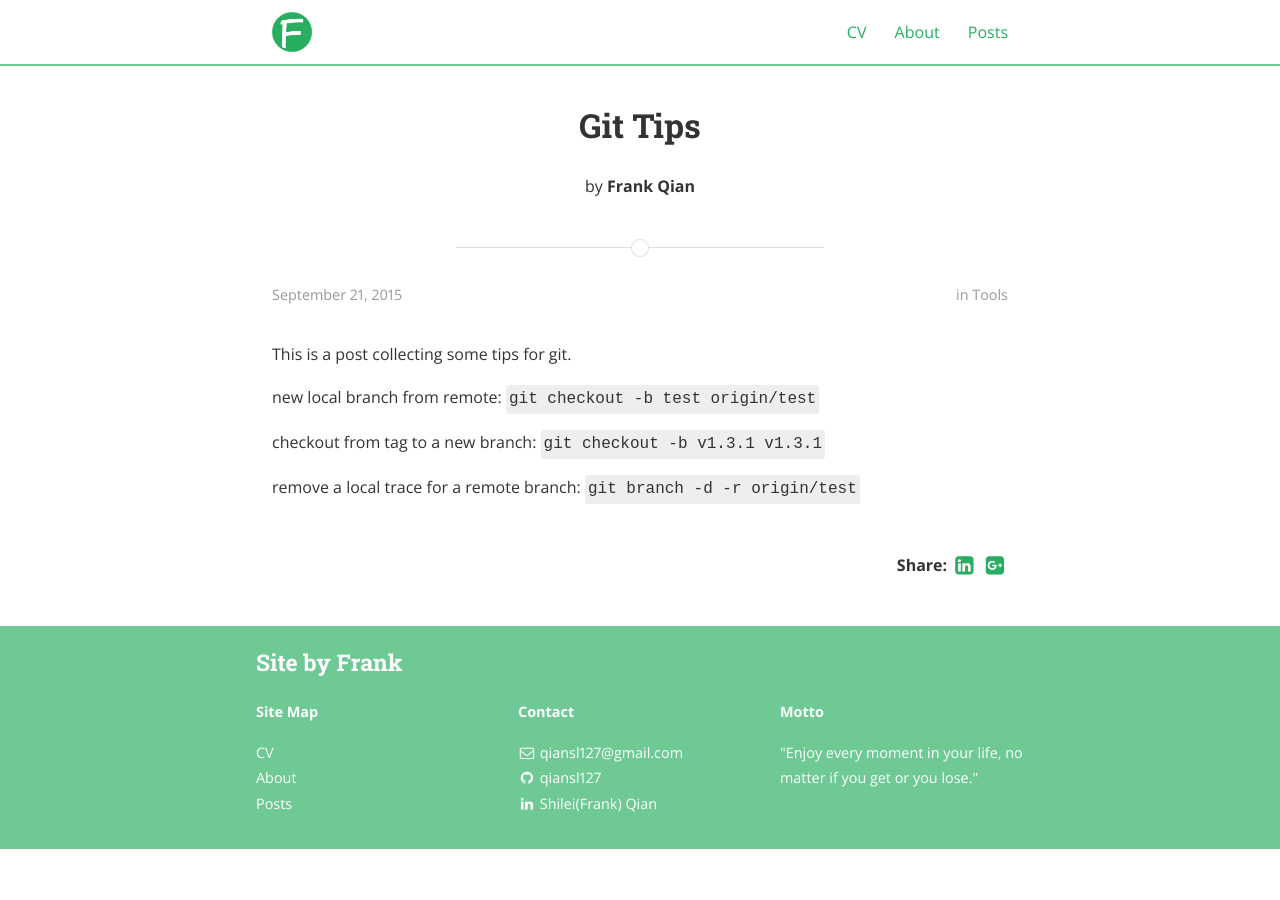
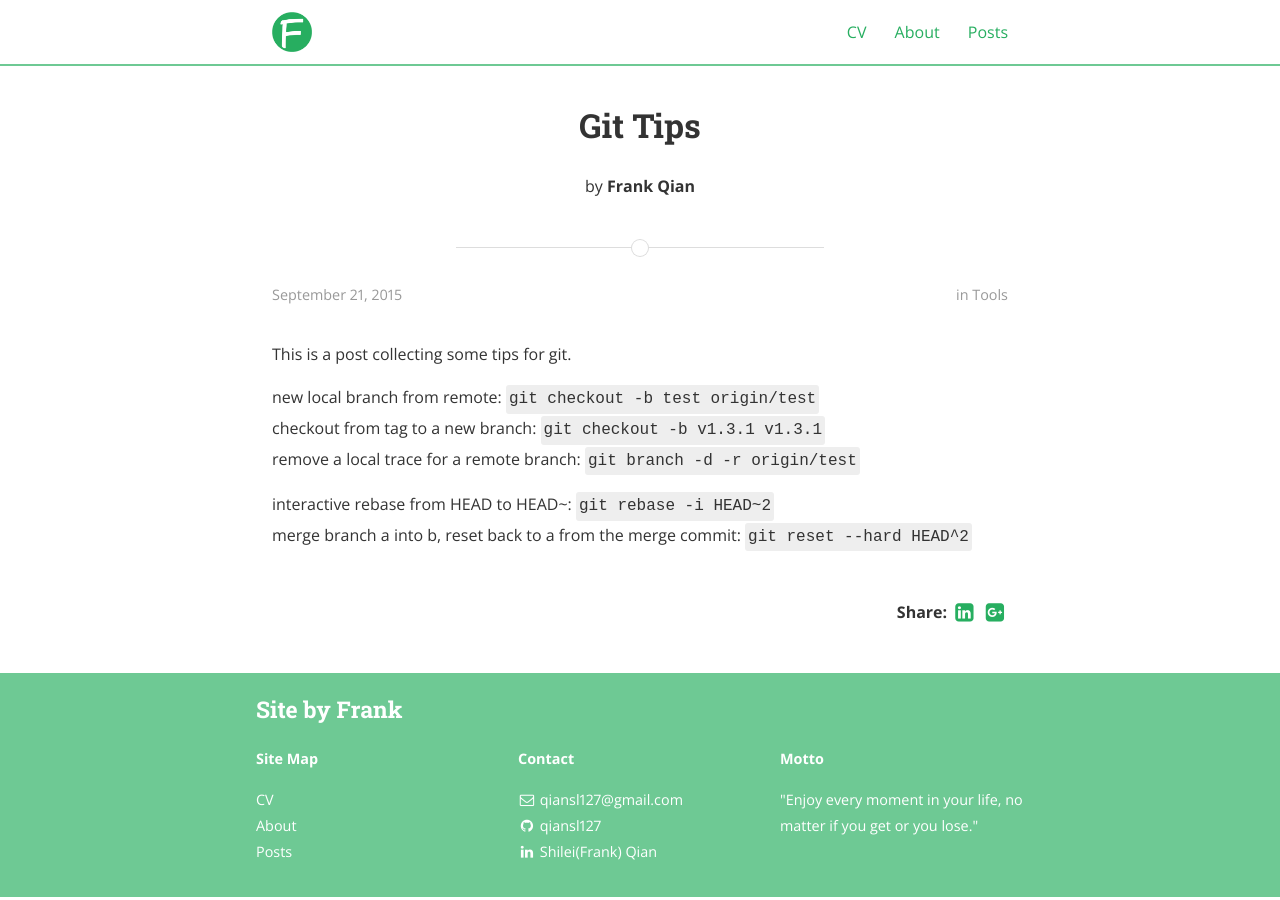
Before and after one commit to YangHR0805/qiansl127.github.io, a Jekyll site: the page built from _posts/2015-09-21-tools.markdown, in a window 1280 px wide. Built offline with Jekyll 4.4.1, drawn with Linux system fonts in a browser that asks for light colours; nearby versions of some CDN libraries; a style sheet for code colours, icons or effects is not loaded.

Commit message:
Update git tips

```diff
--- a/_posts/2015-09-21-tools.markdown
+++ b/_posts/2015-09-21-tools.markdown
@@ -9,7 +9,8 @@ categories: tools
 This is a post collecting some tips for git.
 
 new local branch from remote: `git checkout -b test origin/test`
+checkout from tag to a new branch: `git checkout -b v1.3.1 v1.3.1`
+remove a local trace for a remote branch: `git branch -d -r origin/test`
 
-checkout from tag to a new branch: `git checkout -b v1.3.1 v1.3.1`
-
-remove a local trace for a remote branch: `git branch -d -r origin/test`
+interactive rebase from HEAD to HEAD~: `git rebase -i HEAD~2`
+merge branch a into b, reset back to a from the merge commit: `git reset --hard HEAD^2`
```
